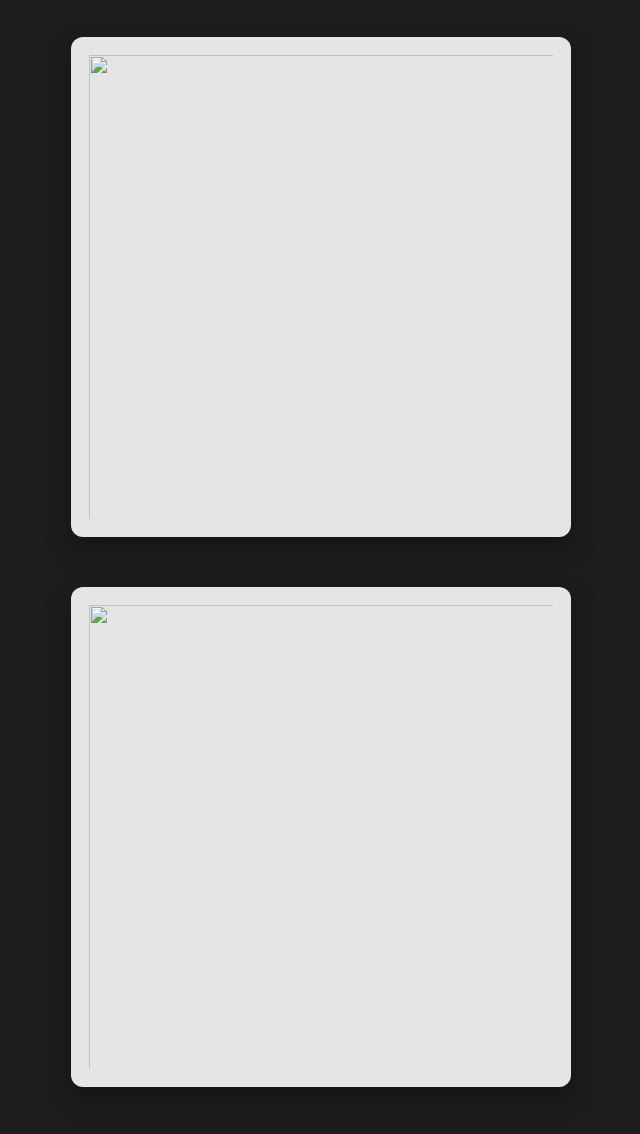
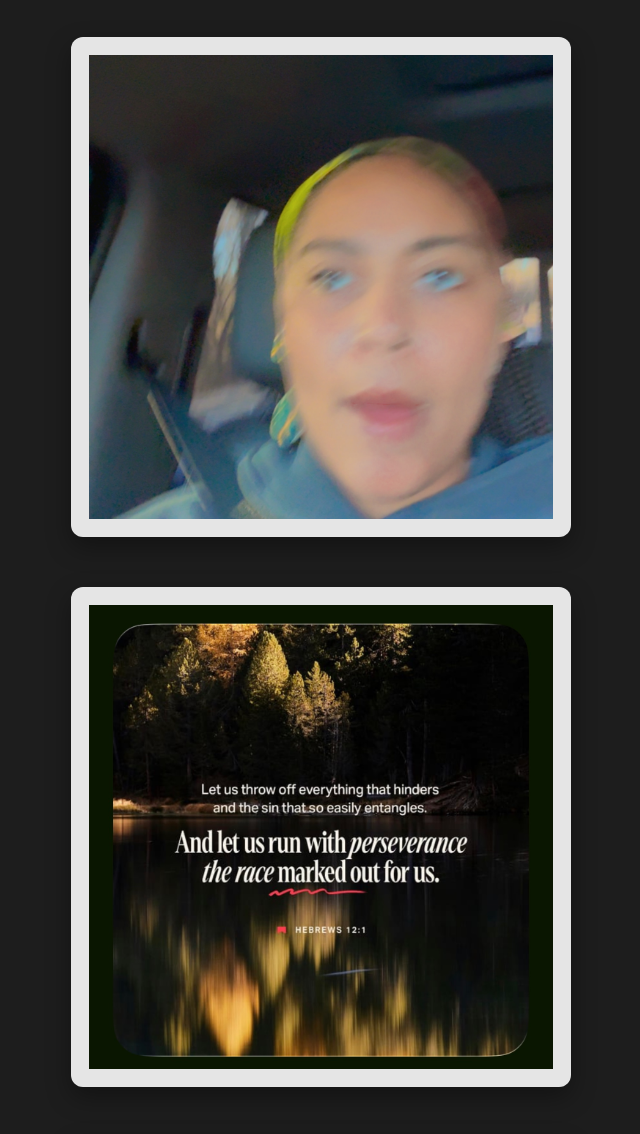
Before and after one commit to Blesswitthabest/bigscrollreveal, a plain HTML site: page index.html in a window 1280 px wide. Shown: the part 80-1214 px from the top of the page, without its empty margins (319-959 px from the left). Drawn offline with nearby package versions, Linux system fonts and the light colour scheme.

Commit message:
Change image sources to include proper extensions
Updated image file extensions for better compatibility.

```diff
--- a/index.html
+++ b/index.html
@@ -12,9 +12,9 @@
   </header>
 
   <main class="photo-container">
-    <img src="image1" class="photo photo1">
-    <img src="image2" class="photo photo2">
-    <img src="image3" class="photo photo3">
+    <img src="image1.jpg" class="photo photo1">
+    <img src="image2.jpeg" class="photo photo2">
+    <img src="image3.jpeg" class="photo photo3">
     <img src="image4.jpeg" class="photo photo4">
     <img src="image5.jpeg" class="photo photo5">
   </main>
```
